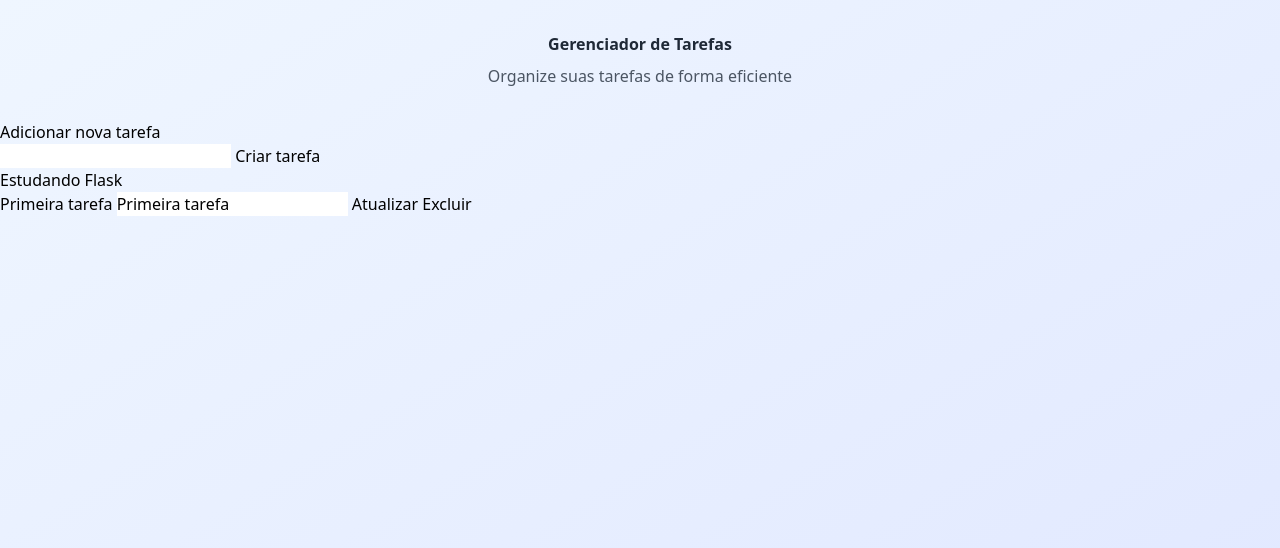
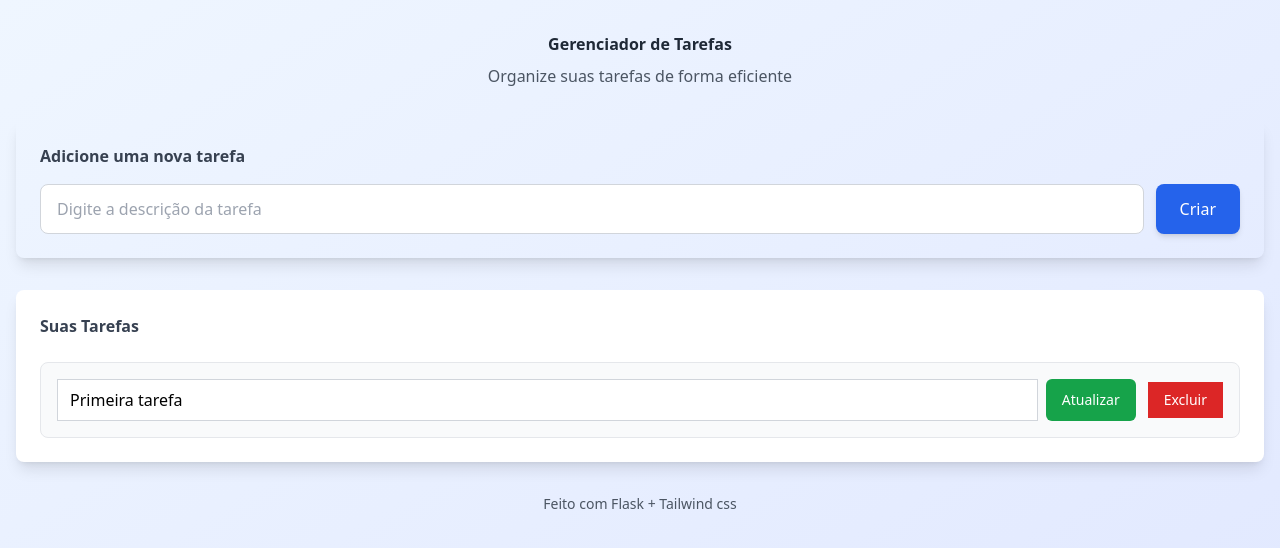
Before and after one commit to CaioGabrielMenezes/Estudo-flask, a Flask app: page / in a window 1280 px wide. Shown: the top 548 px of the page. Run offline with Flask 3, Linux system fonts and the light colour scheme; some libraries are stand-ins or nearby versions.

Commit message:
feat: implementa estilização completa do formulário

```diff
--- a/templates/index.html
+++ b/templates/index.html
@@ -17,26 +17,57 @@
                 <p class="text-gray-600">Organize suas tarefas de forma eficiente</p>
             </div>
 
+            <div class="gb-white rounded-lg shadow-lg p-6 mb-8">
+
+                <h2 class="text-2x1 font-semibold text-gray-700 mb-4">
+                    Adicione uma nova tarefa
+                </h2>
+                <!-- fazendo a conexão do flask com a rota /create-->
+                <form action="/create" method="post" class="flex gap-3">
+                    <input type="text" name="description" required placeholder="Digite a descrição da tarefa" class="flex-1 px-4 py-3 border border-gray-300 rounded-lg focus:outline-none focus:ring-blue-500 focus:border-transparent">
+                    <button type="submit" class="px-6 py-3 bg-blue-600 text-white font-medium rounded-lg hover:bg-blue-700 transition duration-200 shadow-md hover:shadow-lg">
+                        Criar
+                    </button>
+                </form>
+            </div>
+            <div class="bg-white rounded-lg shadow-lg p-6">
+                <h2 class="text-2x1 font-semibold text-gray-700 mb-6">
+                    Suas Tarefas
+                </h2>
+
+                {% if tasks %}
+                    <ul class="space-y-3">
+
+                        {% for task in tasks%}
+                            <li class="bg-gray-50 border border-gray-200 rounded-lg p-4 hover:shadow-md transition duration-200">
+
+                                <div class="flex items-center gap-3">
+                                    <form action="/update/{{ task.id }}" method="post" class="flex-1 flex gap-2 ">
+                                        <input type="text" name="description" value="{{ task.description }} " class="flex-1 px-3 py-2 border border-gray-300 rounded-mg focus:ouline-none focus:ring-green-500">
+                                        <button type="submit" class="px-4 py-2 bg-green-600 text-white text-sm font-medium rounded-md hover:bg-green-700 transition duration-200">
+                                            Atualizar
+                                        </button>
+                                    </form>
+
+                                    <form action="/delete/{{ task.id }}" method="post">
+                                        <button type="submit" class="px-4 py-2 bg-red-600 text-white text-sm font-medium rounded-mg hover:bg-red-700 transition duration-200" onclick="return confirm('Tem certeza que deseja remover essa tarefa?')">
+                                            Excluir
+                                        </button>
+                                    </form>
+                                </div>
+                            </li>
+                        {% endfor %}
+                    </ul>
+                {%else%}
+                    <p class="text-center text-gray-500 text-sm">
+                        Nenhuma tarefa cadastrada.Adicione uma!
+                    </p>
+                {%endif%}
+            </div>
+
+            <div class="text-center mt-8 text-gray-600 text-sm">
+                Feito com Flask + Tailwind css
+            </div>
         </div>
-        <h1>Adicionar nova tarefa</h1>
-        <form action="/create" method="post">
-            <input type="text" name="description" required>
-            <button type="submit">Criar tarefa</button>
-        </form>
-        <h1>Estudando Flask</h1>
-        <ul>
-           {% for task in tasks %}
-                <li>
-                    {{ task.description }}
-                    <form action="/update/{{ task.id}}" method="post" style="display: inline;">
-                        <input type="text" name="description" value="{{ task.description }}">
-                        <button type="submit">Atualizar</button>
-                    </form>
-                    <form action="/delete/{{ task.id }}" method="post" style="display: inline;">
-                        <button type="submit">Excluir</button>
-                    </form>
-                </li>
-           {% endfor %}
-        </ul>
     </body>
 </html>
```
Also changed, not shown: instance/site.db.
